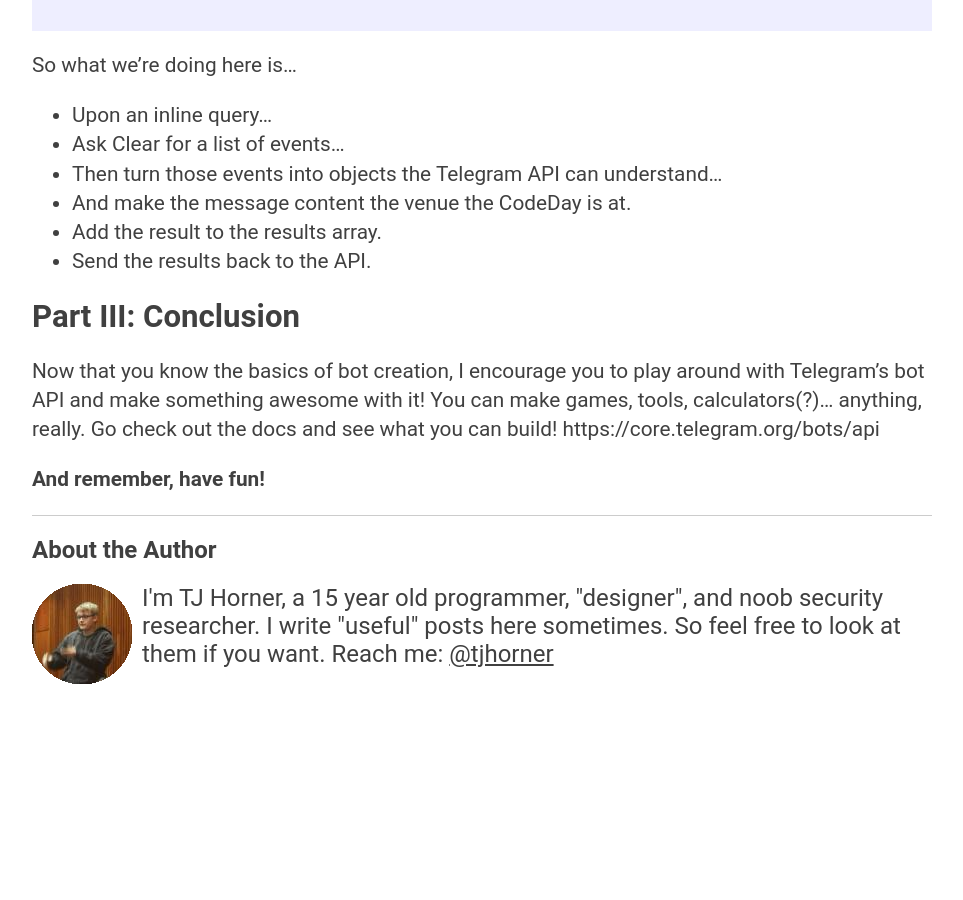
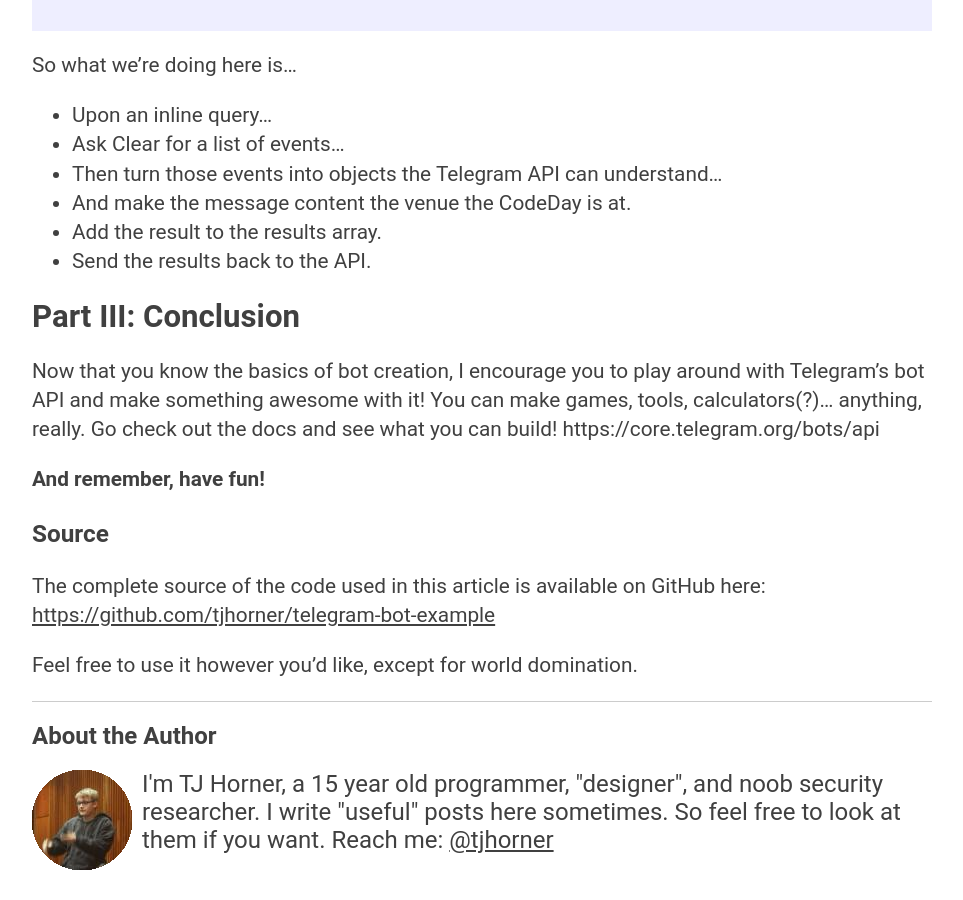
Before and after one commit to tjhorner/blog, a Jekyll site: the page built from _posts/2016-09-16-intro-to-nodejs-telegram-bot.md, in a window 1280 px wide and 900 px high, scrolled down 8588 px. Shown: the whole window, without its empty margins (158-1121 px from the left). Built offline with Jekyll 4.4.1, drawn with Linux system fonts in a browser that asks for light colours; before the commit the page ends 9302 px from its top, so only the background shows below that.

Commit message:
source url

```diff
--- a/_posts/2016-09-16-intro-to-nodejs-telegram-bot.md
+++ b/_posts/2016-09-16-intro-to-nodejs-telegram-bot.md
@@ -291,3 +291,10 @@ calculators(?)… anything, really. Go check out the docs and see what you can b
 https://core.telegram.org/bots/api
 
 **And remember, have fun!**
+
+### Source
+
+The complete source of the code used in this article is available on GitHub here:
+[https://github.com/tjhorner/telegram-bot-example](https://github.com/tjhorner/telegram-bot-example)
+
+Feel free to use it however you'd like, except for world domination.
```
